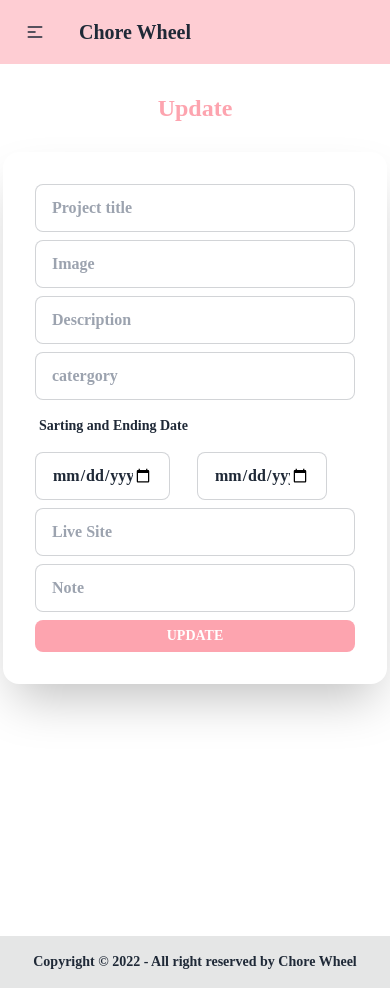
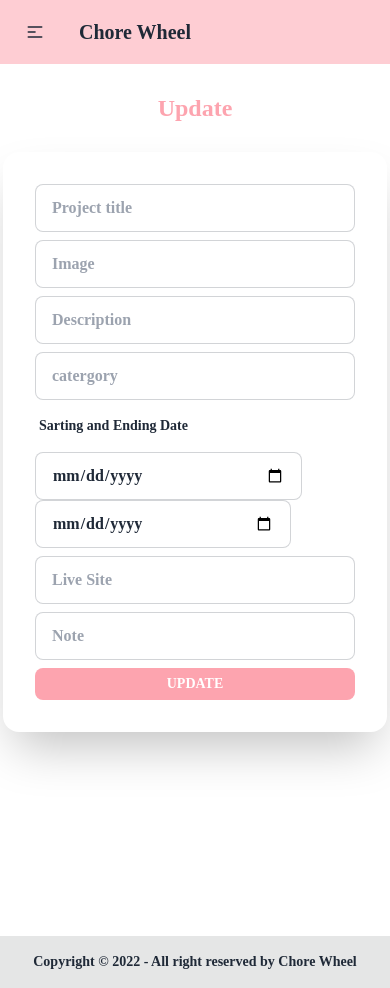
Before and after one commit to AnikaLabiba/chore-wheel, a React (Create React App) app: page /editProject/1 in a window 390 px wide. Built offline with nearby package versions, Linux system fonts and the light colour scheme; no server answers; a web font is replaced by a local one.

Commit message:
update project added

```diff
--- a/src/Pages/EditProject/EditProject.js
+++ b/src/Pages/EditProject/EditProject.js
@@ -36,7 +36,7 @@ const EditProject = () => {
         <div className='min-h-screen'>
             <h1 className='my-7 text-2xl font-bold text-rose-300'>Update {project.title} </h1>
             <div className="card flex justify-center w-96 mx-auto shadow-2xl bg-base-100 mb-11">
-                <form onSubmit={handleUpdate} className="card-body">
+                <form onSubmit={handleUpdate} className="card-body w-full mx-auto">
                     <div className="form-control">
                         <input name='title' defaultValue={project.title} type="text" placeholder="Project title" className="input input-bordered" required />
                     </div>
@@ -52,7 +52,7 @@ const EditProject = () => {
                     <label className="label">
                         <span className="label-text">Sarting and Ending Date</span>
                     </label>
-                    <div className='flex'>
+                    <div className='flex flex-col lg:flex-row md:flex-row'>
                         <div className="form-control">
                             <input name='startDate' defaultValue={project.startDate} type="date" placeholder="Starting Date" className="input input-bordered  w-10/12" required />
                         </div>
```
